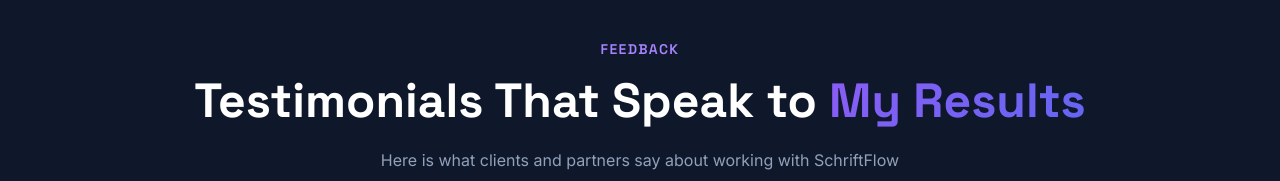
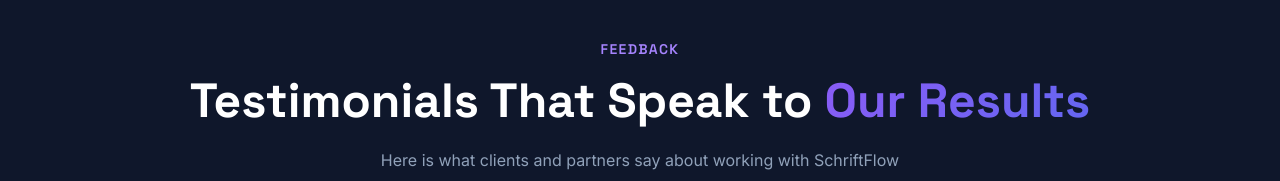
Before and after one commit to Gifty-Addai/schrift-business, a React (Vite) app: page / in a window 1280 px wide. Shown: the part 5987-6168 px from the top of the page. Built offline with nearby package versions, Linux system fonts and the light colour scheme; no server answers.

Commit message:
feat: add Projects section with interactive filtering and dynamic SVG asset rendering

```diff
--- a/src/components/sections/Blog.tsx
+++ b/src/components/sections/Blog.tsx
@@ -71,7 +71,7 @@ export const Blog = () => {
                     Latest Insights
                 </span>
                 <h2 className="font-heading text-3xl sm:text-5xl font-bold text-white text-center leading-tight mb-4">
-                    From my <span className="text-gradient">blog post</span>
+                    From our <span className="text-gradient">blog post</span>
                 </h2>
                 <p className="text-slate-400 text-base text-center max-w-2xl mx-auto mb-16 leading-relaxed">
                     Sharing knowledge, experiences, and technical guides about modern software engineering
--- a/src/components/sections/Projects.tsx
+++ b/src/components/sections/Projects.tsx
@@ -110,7 +110,7 @@ export const Projects = () => {
                     Showcase
                 </span>
                 <h2 className="font-heading text-3xl sm:text-5xl font-bold text-white text-center leading-tight mb-4">
-                    Let's have a look at my <span className="text-gradient">Portfolio</span>
+                    Let's have a look at our <span className="text-gradient">Portfolio</span>
                 </h2>
                 <p className="text-slate-400 text-base text-center max-w-2xl mx-auto mb-12 leading-relaxed">
                     Recent work showcasing innovative digital systems and technical solutions
@@ -121,11 +121,10 @@ export const Projects = () => {
                     {filters.map((filter) => (
                         <button
                             key={filter.value}
-                            className={`px-6 py-2 rounded-full border text-sm font-medium transition-all duration-300 hover:border-violet-500/30 hover:text-violet-400 hover:-translate-y-0.5 ${
-                                activeFilter === filter.value
+                            className={`px-6 py-2 rounded-full border text-sm font-medium transition-all duration-300 hover:border-violet-500/30 hover:text-violet-400 hover:-translate-y-0.5 ${activeFilter === filter.value
                                     ? 'bg-violet-600 border-violet-600 text-white shadow-[0_6px_15px_rgba(139,92,246,0.3)]'
                                     : 'border-white/8 bg-white/3 text-slate-300'
-                            }`}
+                                }`}
                             onClick={() => setActiveFilter(filter.value)}
                         >
                             {filter.label}
--- a/src/components/sections/Testimonials.tsx
+++ b/src/components/sections/Testimonials.tsx
@@ -39,7 +39,7 @@ export const Testimonials = () => {
                     Feedback
                 </span>
                 <h2 className="font-heading text-3xl sm:text-5xl font-bold text-white text-center leading-tight mb-4">
-                    Testimonials That Speak to <span className="text-gradient">My Results</span>
+                    Testimonials That Speak to <span className="text-gradient">Our Results</span>
                 </h2>
                 <p className="text-slate-400 text-base text-center max-w-2xl mx-auto mb-16 leading-relaxed">
                     Here is what clients and partners say about working with SchriftFlow
```
